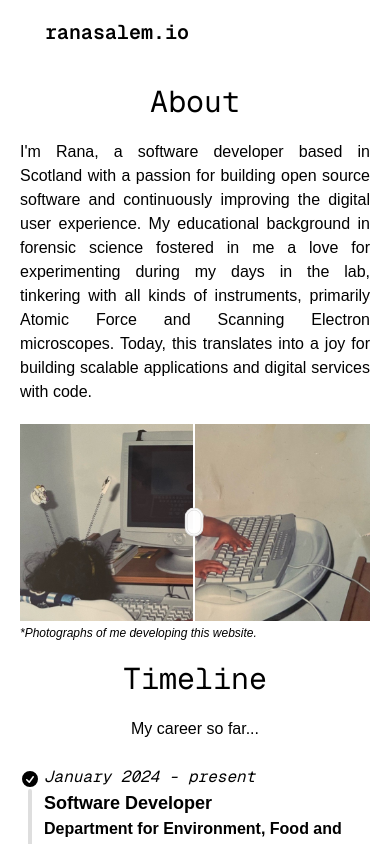
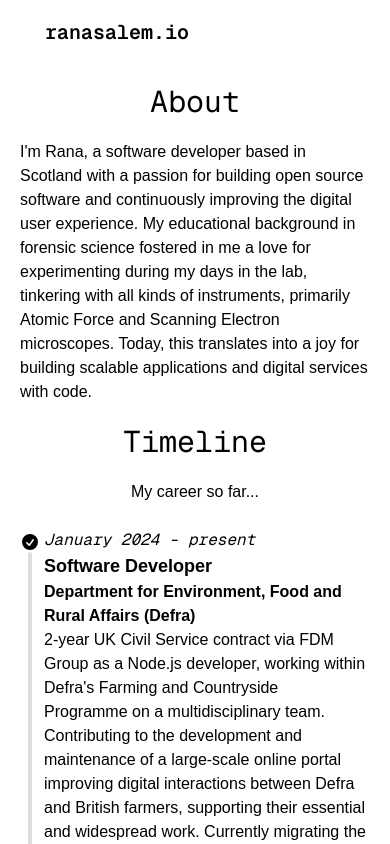
Before and after one commit to rtasalem/ranasalem.io, a Next.js app: page /about in a window 390 px wide. Shown: the top 844 px of the page. Built offline with nearby package versions, Linux system fonts and the light colour scheme.

Commit message:
optimise /about for mobile view pt.1: hide diff

```diff
--- a/app/components/about/bio.tsx
+++ b/app/components/about/bio.tsx
@@ -1,7 +1,7 @@
 export default function Bio() {
   return (
     <div className='mx-auto max-w-3xl'>
-      <p className='text-justify'>I&apos;m Rana, a software developer based in Scotland with a passion for building open source software and
+      <p className='text-left sm:text-justify'>I&apos;m Rana, a software developer based in Scotland with a passion for building open source software and
         continuously improving the digital user experience. My educational background in forensic science fostered in me a love for experimenting
         during my days in the lab, tinkering with all kinds of instruments, primarily Atomic Force and Scanning Electron microscopes. Today,
         this translates into a joy for building scalable applications and digital services with code.</p>
--- a/app/components/about/diff.tsx
+++ b/app/components/about/diff.tsx
@@ -2,11 +2,11 @@ import Image from 'next/image'
 
 export default function Diff() {
   return (
-    <div>
+    <div className='hidden lg:block'>
       <figure className='diff aspect-16/9' tabIndex={0}>
         <div className='diff-item-1' tabIndex={0}>
           <Image
-            src='/mini-me-1.jpeg'
+            src='/childhood-1.jpeg'
             alt='A childhood photo of Rana sat typing at a computer (1).'
             width={200}
             height={200}
@@ -15,7 +15,7 @@ export default function Diff() {
         </div>
         <div className='diff-item-2'>
           <Image
-            src='/mini-me-2.jpeg'
+            src='/childhood-2.jpeg'
             alt='A childhood photo of Rana sat typing at a computer (2).'
             width={200}
             height={200}
```
Also changed, not shown: public/childhood-1.jpeg (renamed from public/mini-me-1.jpeg), public/childhood-2.jpeg (renamed from public/mini-me-2.jpeg).
